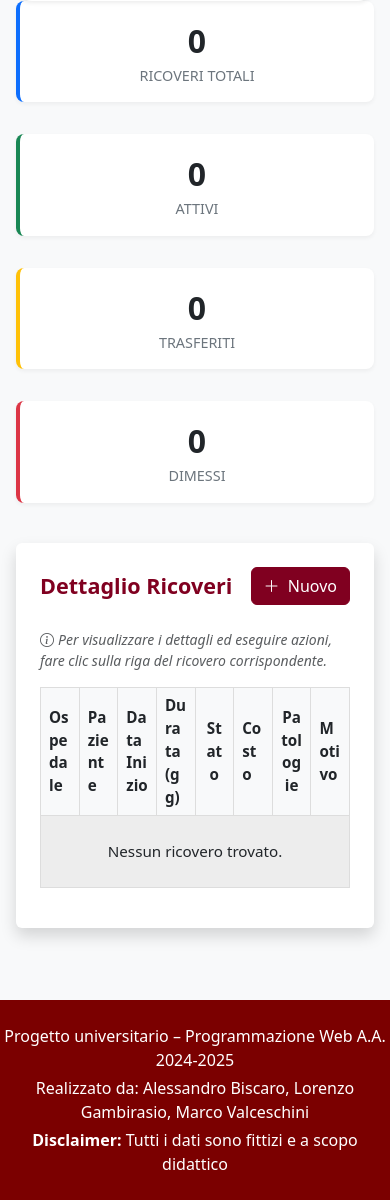
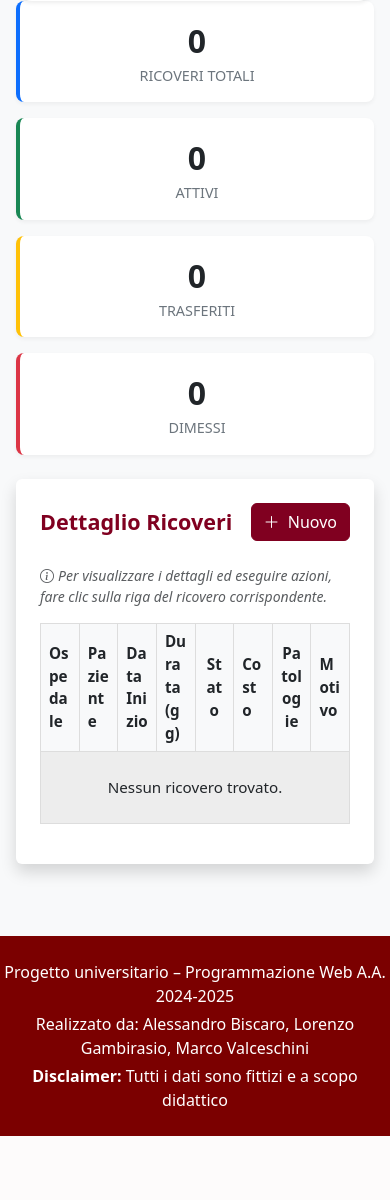
Before and after one commit to LorenzoGambirasio/TripleByte-Progetto2, a Django app: page /ricoveri/ in a window 390 px wide. Shown: the part 1333-2533 px from the top of the page. After the commit the page ends 2469 px from the top, so only its background shows below. Run offline with Django 5.2, Linux system fonts and the light colour scheme; data that the repository does not hold is empty; some libraries are stand-ins or nearby versions.

Commit message:
sistemato spazio sopra alla tabella

```diff
--- a/servizio_sanitario/main/templates/ricoveri/ricovero.html
+++ b/servizio_sanitario/main/templates/ricoveri/ricovero.html
@@ -3,29 +3,29 @@
 
 {% block content %}
 <div class="row mb-4 g-3">
-  <div class="col-lg-3 col-md-6 mb-3">
+  <div class="col-lg-3 col-md-6">
     <a href="{% url 'lista_ricoveri' %}" class="text-decoration-none">
         <div class="stat-card" style="border-color: #0d6efd;"><div class="stat-value">{{ statistiche.totali }}</div><div class="stat-label">Ricoveri Totali</div></div>
     </a>
   </div>
-  <div class="col-lg-3 col-md-6 mb-3">
+  <div class="col-lg-3 col-md-6">
     <a href="{% url 'lista_ricoveri' %}?stato=0" class="text-decoration-none">
         <div class="stat-card" style="border-color: #198754;"><div class="stat-value">{{ statistiche.attivi }}</div><div class="stat-label">Attivi</div></div>
     </a>
   </div>
-  <div class="col-lg-3 col-md-6 mb-3">
+  <div class="col-lg-3 col-md-6">
     <a href="{% url 'lista_ricoveri' %}?stato=1" class="text-decoration-none">
         <div class="stat-card" style="border-color: #ffc107;"><div class="stat-value">{{ statistiche.trasferiti }}</div><div class="stat-label">Trasferiti</div></div>
     </a>
   </div>
-  <div class="col-lg-3 col-md-6 mb-3">
+  <div class="col-lg-3 col-md-6">
     <a href="{% url 'lista_ricoveri' %}?stato=2" class="text-decoration-none">
         <div class="stat-card" style="border-color: #dc3545;"><div class="stat-value">{{ statistiche.dimessi }}</div><div class="stat-label">Dimessi</div></div>
     </a>
   </div>
 </div>
 
-
+<section class="col-12 px-0 py-0">
   <div class="bg-white p-4 rounded shadow">
     <div class="d-flex justify-content-between align-items-center mb-4">
       <h4 class="text-danger fw-bold m-0">Dettaglio Ricoveri</h4>
@@ -151,6 +151,7 @@
       {% include 'partials/paginazione.html' %}
     </div>
   </div>
+</section>
 
 {% include 'partials/modals.html' %}
 
```
Also changed, not shown: servizio_sanitario/main/templates/ospedali.html (+5 -3 lines), servizio_sanitario/main/templates/patologie.html (+3 -6 lines). Lines whose indentation alone changed are shown as unchanged.
